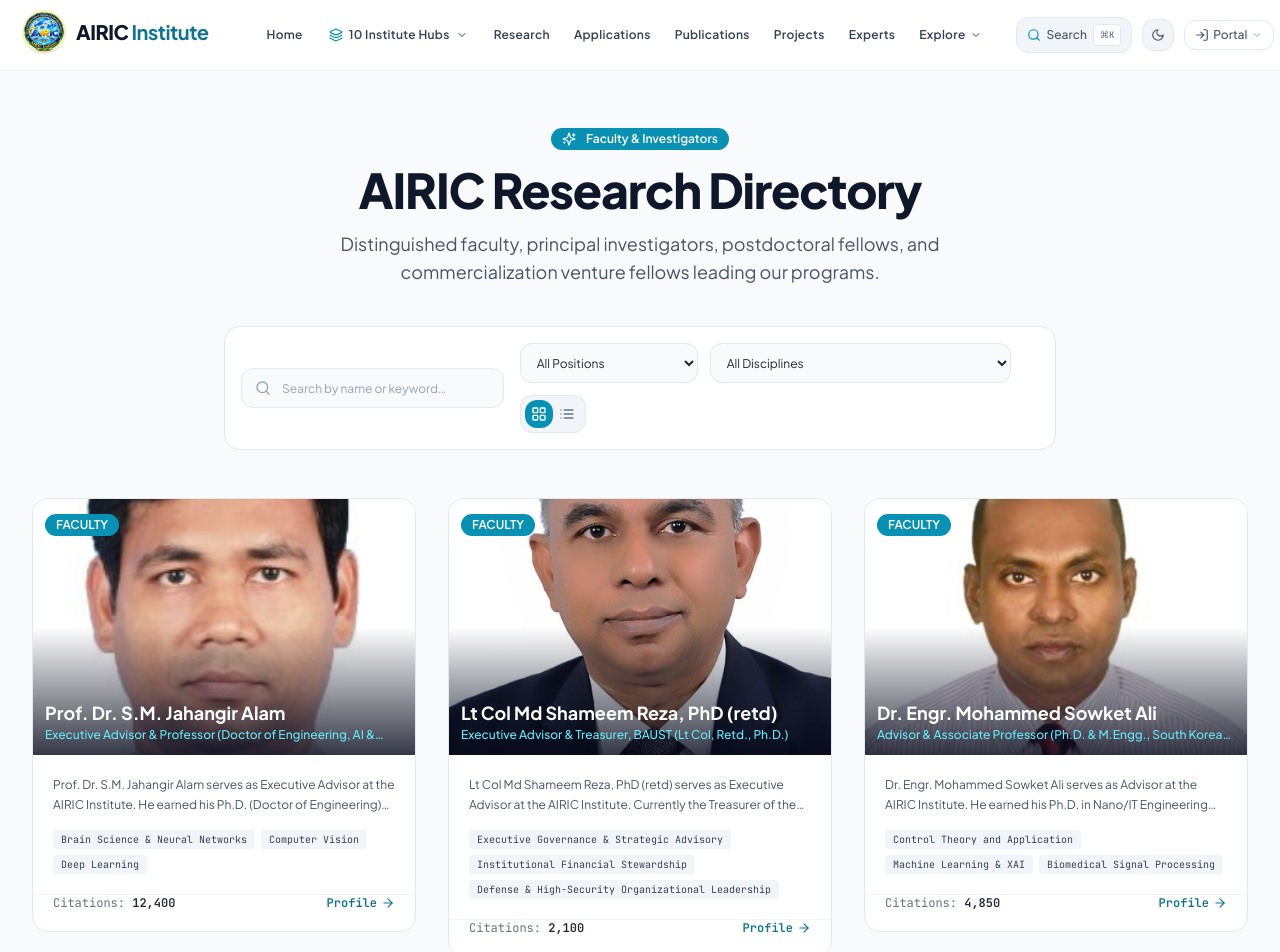
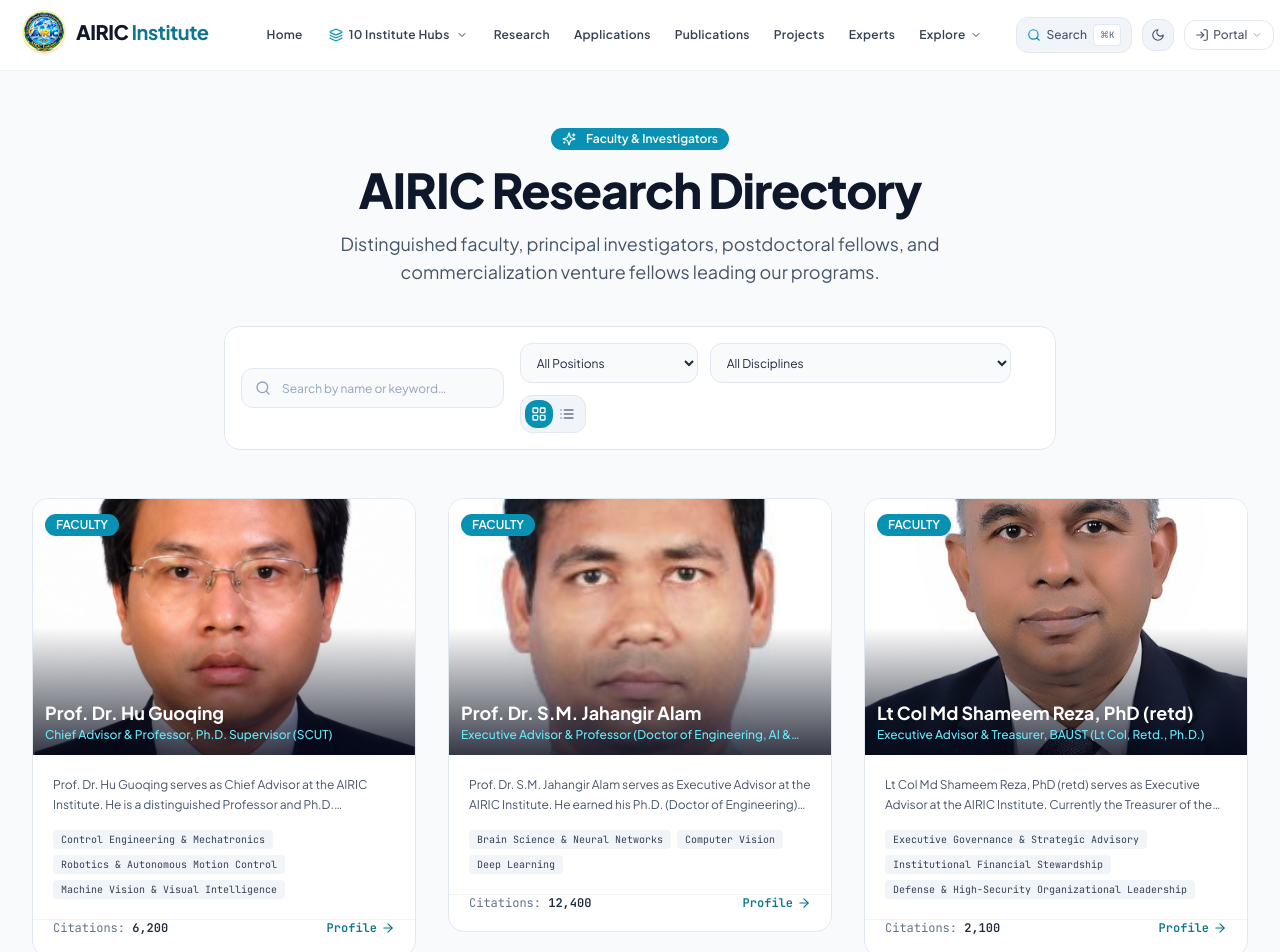
Before and after one commit to mashkurulalamohi37/Research_Center, a React (Vite) app: page /researchers in a window 1280 px wide. Shown: the top 952 px of the page. Built offline with nearby package versions, Linux system fonts and the light colour scheme.

Commit message:
feat: add Prof. Dr. Hu Guoqing as Chief Advisor on experts page

```diff
--- a/src/data/researchers.ts
+++ b/src/data/researchers.ts
@@ -1,6 +1,7 @@
 import { Researcher } from '../types';
 
 export const EXPERT_CATEGORIES = [
+  'Chief Advisor',
   'Executive Advisor',
   'Advisor',
   'Scientist',
@@ -23,6 +24,105 @@ export const EXPERT_CATEGORIES = [
 export type ExpertCategory = typeof EXPERT_CATEGORIES[number];
 
 export const mockResearchers: Researcher[] = [
+  // 0. CHIEF ADVISOR
+  {
+    id: 'prof-dr-hu-guoqing',
+    slug: 'prof-dr-hu-guoqing',
+    name: 'Prof. Dr. Hu Guoqing',
+    title: 'Chief Advisor & Professor, Ph.D. Supervisor (SCUT)',
+    category: 'faculty',
+    expertCategory: 'Chief Advisor',
+    department: 'Chief Advisory Directorate & Supreme Governance',
+    email: 'gqhu@scut.edu.cn',
+    office: 'Chief Advisory Directorate, AIRIC Global / SCUT Guangzhou',
+    avatar: '/prof-dr-hu-guoqing.jpg',
+    bio: 'Prof. Dr. Hu Guoqing serves as Chief Advisor at the AIRIC Institute. He is a distinguished Professor and Ph.D. Supervisor at the School of Mechanical and Automotive Engineering, South China University of Technology (SCUT), Guangzhou, China. He received his Ph.D. (Doctor of Engineering) in Mechatronic Engineering from Xiamen University. With over two decades of international academic leadership, high-impact scientific research, and doctoral mentorship, Prof. Hu provides supreme strategic guidance, international research governance, and academic oversight across AIRIC\'s intelligent robotics, control theory, machine vision, and advanced cyber-physical engineering initiatives.',
+    education: [
+      {
+        degree: 'Ph.D. in Mechatronic Engineering (Doctor of Engineering)',
+        institution: 'Xiamen University, China',
+        year: 2004,
+      },
+      {
+        degree: 'M.Eng. in Mechanical & Control Engineering',
+        institution: 'Xiamen University, China',
+        year: 2000,
+      },
+      {
+        degree: 'B.Eng. in Mechanical Engineering',
+        institution: "Xi'an Jiaotong University / National Key University, China",
+        year: 1997,
+      },
+    ],
+    researchAreaIds: ['ai-core', 'robotics-autonomous'],
+    expertise: [
+      'Control Engineering & Mechatronics',
+      'Robotics & Autonomous Motion Control',
+      'Machine Vision & Visual Intelligence',
+      'Biosignal & Information Processing',
+      'Microfluidics & Biomedical Engineering',
+      'Strategic International Academic Governance',
+      'Advanced Machine Learning Algorithms',
+    ],
+    interests: [
+      'Control Engineering Theory and Applications',
+      'Intelligent Robotics and Motion Planning',
+      'Machine Vision and Sensor Fusion Systems',
+      'Biosignal Processing and Neuromuscular Modeling',
+      'Micro-electro-mechanical Systems (MEMS)',
+      'High-Level Global Collaborative R&D',
+    ],
+    experiences: [
+      {
+        role: 'Professor & Ph.D. Supervisor',
+        organization: 'School of Mechanical and Automotive Engineering, South China University of Technology (SCUT)',
+        period: '2008 to Present',
+        location: 'Guangzhou, China',
+        highlights: 'Supervising doctoral and master students, directing high-level scientific research projects, national natural science foundation initiatives, and international academic exchanges.'
+      },
+      {
+        role: 'Visiting Professor & International Research Scholar',
+        organization: 'University of Queensland / Case Western Reserve University',
+        period: 'International Academic Fellowships',
+        location: 'Australia / USA',
+        highlights: 'Conducted advanced collaborative investigations in microfluidics, biomedical engineering, and intelligent control.'
+      },
+      {
+        role: 'Associate Professor & Researcher',
+        organization: 'South China University of Technology (SCUT)',
+        period: '2004 to 2008',
+        location: 'Guangzhou, China',
+        highlights: 'Led research laboratories in mechatronic engineering, robotics kinematics, and vision-guided industrial manipulation.'
+      },
+    ],
+    academicStats: {
+      activeUniversityYears: 22,
+      teachingYears: 18,
+      researchYears: 22,
+      patentsCount: 15,
+      publicationsCount: 85,
+      sciIndexedCount: 48,
+      completedResearchProjects: 25,
+      completedTeachingProjects: 6,
+      thesisSupervisionCount: '60+',
+      phdSupervisedCount: 12,
+    },
+    bookPublication: {
+      title: 'Control Engineering Theory & Applications',
+      category: 'For Undergraduate and Master’s students',
+      publisher: 'Taylor & Francis, CRC Press, USA',
+      url: 'https://www.amazon.com/Control-Engineering-Theory-Applications-Jahangir-ebook/dp/B0BHXVWKXP',
+    },
+    googleScholar: 'https://scholar.google.com',
+    orcid: 'https://orcid.org',
+    linkedin: 'https://linkedin.com',
+    hIndex: 38,
+    citations: 6200,
+    featured: true,
+    status: 'active',
+    joinDate: '2020-01-01',
+  },
+
   // 1. EXECUTIVE ADVISOR
   {
     id: 'prof-dr-sm-jahangir-alam',
--- a/src/pages/public/Experts.tsx
+++ b/src/pages/public/Experts.tsx
@@ -24,18 +24,19 @@ export const SECTION_GROUPS: {
   {
     id: 'all',
     label: 'All Sections',
-    shortLabel: 'All 17 Roles',
-    count: 17,
+    shortLabel: 'All 18 Roles',
+    count: 18,
     description: 'Complete multidisciplinary institute talent roster across research, architecture, and engineering.',
     categories: [...EXPERT_CATEGORIES],
   },
   {
     id: 'faculty',
     label: 'Leadership & Research Faculty',
-    shortLabel: 'Core Faculty (11)',
-    count: 11,
-    description: 'Executive advisors, scientific directors, foundational researchers, and system architects.',
+    shortLabel: 'Core Faculty (12)',
+    count: 12,
+    description: 'Chief advisor, executive advisors, scientific directors, foundational researchers, and system architects.',
     categories: [
+      'Chief Advisor',
       'Executive Advisor',
       'Advisor',
       'Scientist',
@@ -66,13 +67,19 @@ export const SECTION_GROUPS: {
   },
 ];
 
-// Meta configuration for all 17 official categories
+// Meta configuration for all 18 official categories
 const categoryMeta: Record<ExpertCategory, {
   icon: React.FC<{ className?: string }>;
   badgeColor: string;
   roleDesc: string;
   sectionId: 'faculty' | 'engineering';
 }> = {
+  'Chief Advisor': {
+    icon: ShieldCheck,
+    badgeColor: 'bg-indigo-100 text-indigo-900 border-indigo-300 dark:bg-indigo-500/15 dark:text-indigo-300 dark:border-indigo-500/30',
+    roleDesc: 'Supreme Advisory Directorate, International Science & Strategic Governance',
+    sectionId: 'faculty',
+  },
   'Executive Advisor': {
     icon: Award,
     badgeColor: 'bg-amber-100 text-amber-900 border-amber-300 dark:bg-amber-500/15 dark:text-amber-300 dark:border-amber-500/30',
@@ -275,19 +282,19 @@ export const Experts: React.FC = () => {
             <ChevronRight className="w-3.5 h-3.5 text-slate-600" />
             <span>Institute Directory</span>
             <ChevronRight className="w-3.5 h-3.5 text-slate-600" />
-            <span className="text-cyan-300 font-bold">17 Specialized Categories</span>
+            <span className="text-cyan-300 font-bold">18 Specialized Categories</span>
           </div>
 
           <div className="inline-flex items-center gap-2 px-3 py-1 rounded-full bg-cyan-500/10 border border-cyan-500/30 text-cyan-300 text-xs font-mono font-semibold mb-3">
             <Users className="w-3.5 h-3.5" />
-            <span>17 PROFESSIONAL CATEGORIES • {categoryExperts.length} SPECIALISTS</span>
+            <span>18 PROFESSIONAL CATEGORIES • {categoryExperts.length} SPECIALISTS</span>
           </div>
 
           <h1 className="text-3xl sm:text-5xl font-extrabold tracking-tight text-white">
             Professional & Expert Network
           </h1>
           <p className="mt-3 text-base sm:text-lg text-slate-300 max-w-4xl leading-relaxed">
-            Explore AIRIC’s multidisciplinary talent across research, systems architecture, robotics, and software engineering. Connect with verified specialists across all 17 institute disciplines.
+            Explore AIRIC’s multidisciplinary talent across research, systems architecture, robotics, and software engineering. Connect with verified specialists across all 18 institute disciplines.
           </p>
         </div>
       </section>
@@ -458,7 +465,7 @@ export const Experts: React.FC = () => {
                         Leadership & Research Faculty
                       </h2>
                       <span className="px-2 py-0.5 rounded-full text-xs font-mono bg-cyan-500/10 text-cyan-700 dark:text-cyan-300 border border-cyan-500/20">
-                        {categoryExperts.filter(e => categoryMeta[e.category].sectionId === 'faculty').length} Specialists • 11 Roles
+                        {categoryExperts.filter(e => categoryMeta[e.category].sectionId === 'faculty').length} Specialists • 12 Roles
                       </span>
                     </div>
                     <span className="text-xs text-slate-500 hidden sm:inline">
@@ -525,11 +532,13 @@ export const Experts: React.FC = () => {
               <span>{category}</span>
             </span>
             <span className={`text-[10px] font-mono uppercase tracking-widest font-semibold ${
-              employee.id === 'prof-dr-sm-jahangir-alam' || employee.id === 'lt-col-shameem-reza' || employee.id === 'dr-engr-mohammed-sowket-ali'
+              employee.id === 'prof-dr-hu-guoqing' || employee.id === 'prof-dr-sm-jahangir-alam' || employee.id === 'lt-col-shameem-reza' || employee.id === 'dr-engr-mohammed-sowket-ali'
                 ? 'text-cyan-600 dark:text-cyan-400 font-bold'
                 : 'text-slate-400'
             }`}>
-              {employee.id === 'prof-dr-sm-jahangir-alam' || employee.id === 'lt-col-shameem-reza'
+              {employee.id === 'prof-dr-hu-guoqing'
+                ? 'CHIEF ADVISOR'
+                : employee.id === 'prof-dr-sm-jahangir-alam' || employee.id === 'lt-col-shameem-reza'
                 ? 'EXECUTIVE ADVISOR'
                 : employee.id === 'dr-engr-mohammed-sowket-ali'
                 ? 'ACADEMIC ADVISOR'
--- a/src/types/index.ts
+++ b/src/types/index.ts
@@ -64,6 +64,7 @@ export interface Researcher {
   title: string; // e.g. "Director & Chief Scientist", "Principal Investigator", "Senior Postdoctoral Fellow"
   category: 'faculty' | 'postdoc' | 'student' | 'visiting';
   expertCategory?:
+    | 'Chief Advisor'
     | 'Executive Advisor'
     | 'Advisor'
     | 'Scientist'
```
Also changed, not shown: public/prof-dr-hu-guoqing.jpg (added), src/assets/prof-dr-hu-guoqing.jpg (added).
